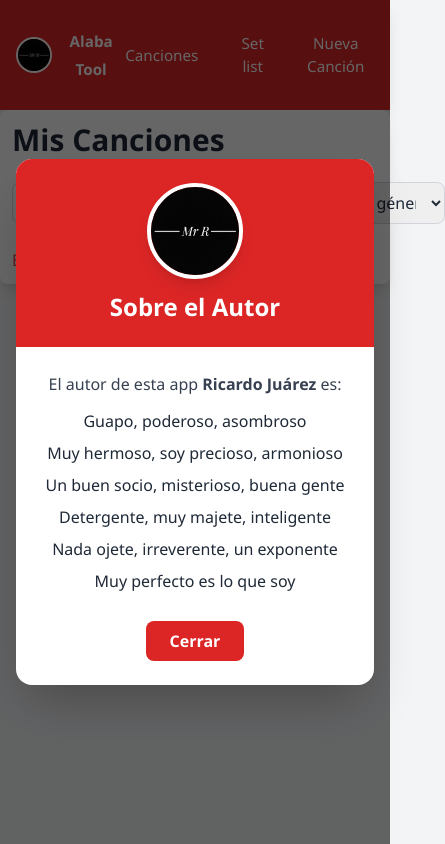
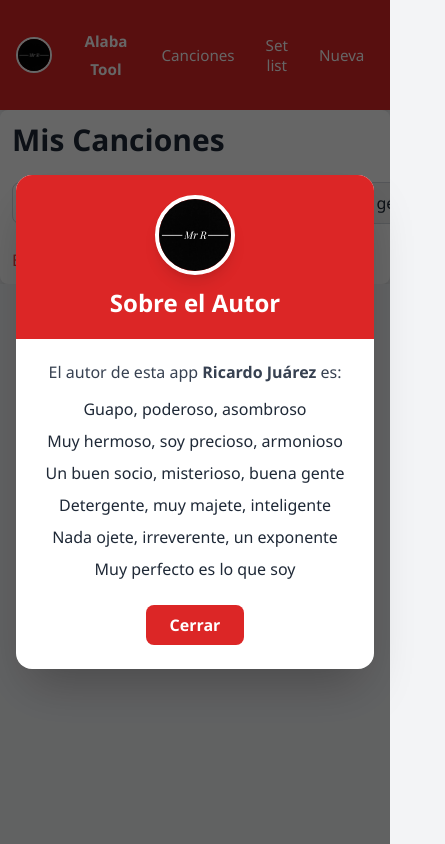
Before and after one commit to Richiecode027/Alaba-Tool, a website: page public/index.html in a window 390 px wide. Both pictures are taken after a click on the picture 34 px from the left and 55 px from the top of the page. Shown: the whole page, 445 px wide, since content can reach past the window. Drawn offline with nearby package versions, Linux system fonts and the light colour scheme; no server answers.

Commit message:
Ajuste de contenedor no responsivo

```diff
--- a/public/index.html
+++ b/public/index.html
@@ -174,10 +174,10 @@
                     <img src="/images/Mr R.jpg" alt="Logo" onclick="openAuthorModal()" class="w-9 h-9 rounded-full object-cover border-2 border-white cursor-pointer hover:opacity-80 transition-opacity">
                     <button onclick="showSection('songs-list')" class="text-xl font-bold hover:opacity-80 transition-opacity">Alaba Tool</button>
                 </div>
-                <div class="space-x-4">
-                    <button onclick="showSection('songs-list')" class="px-4 py-2 hover:bg-red-700 rounded">Canciones</button>
-                    <button onclick="showSection('setlist')" class="px-4 py-2 hover:bg-red-700 rounded">Set list</button>
-                    <button onclick="showSection('new-song')" class="px-4 py-2 hover:bg-red-700 rounded">Nueva Canción</button>
+                <div class="flex gap-1 md:gap-2">
+                    <button onclick="showSection('songs-list')" class="px-2 py-1 md:px-4 md:py-2 text-sm md:text-base hover:bg-red-700 rounded">Canciones</button>
+                    <button onclick="showSection('setlist')" class="px-2 py-1 md:px-4 md:py-2 text-sm md:text-base hover:bg-red-700 rounded">Set list</button>
+                    <button onclick="showSection('new-song')" class="px-2 py-1 md:px-4 md:py-2 text-sm md:text-base hover:bg-red-700 rounded">Nueva</button>
                 </div>
             </div>
         </div>
@@ -411,13 +411,13 @@
     </div>
 
     <!-- Modal: Sobre el autor -->
-    <div id="authorModal" class="fixed inset-0 bg-black bg-opacity-60 flex items-center justify-center z-50 hidden">
-        <div class="bg-white rounded-2xl shadow-2xl max-w-md w-full mx-4 overflow-hidden">
-            <div class="bg-red-600 flex flex-col items-center py-6 px-4">
-                <img src="/images/Mr R.jpg" alt="Ricardo Juárez" class="w-24 h-24 rounded-full object-cover border-4 border-white shadow-lg mb-3">
+    <div id="authorModal" class="fixed inset-0 bg-black bg-opacity-60 flex items-center justify-center z-50 hidden p-4">
+        <div class="bg-white rounded-2xl shadow-2xl max-w-md w-full overflow-y-auto max-h-full">
+            <div class="bg-red-600 flex flex-col items-center py-5 px-4">
+                <img src="/images/Mr R.jpg" alt="Ricardo Juárez" class="w-20 h-20 rounded-full object-cover border-4 border-white shadow-lg mb-3">
                 <h2 class="text-white text-2xl font-bold">Sobre el Autor</h2>
             </div>
-            <div class="p-6 text-center">
+            <div class="p-5 text-center">
                 <p class="text-gray-700 text-base leading-relaxed mb-2">
                     El autor de esta app <strong>Ricardo Juárez</strong> es:
                 </p>
--- a/public/style.css
+++ b/public/style.css
@@ -17,6 +17,11 @@ body {
     font-family: 'Segoe UI', Tahoma, Geneva, Verdana, sans-serif;
     background-color: #f3f4f6;
     color: #1f2937;
+    overflow-x: hidden;
+}
+
+html {
+    overflow-x: hidden;
 }
 
 /* Efectos de transición */
```
